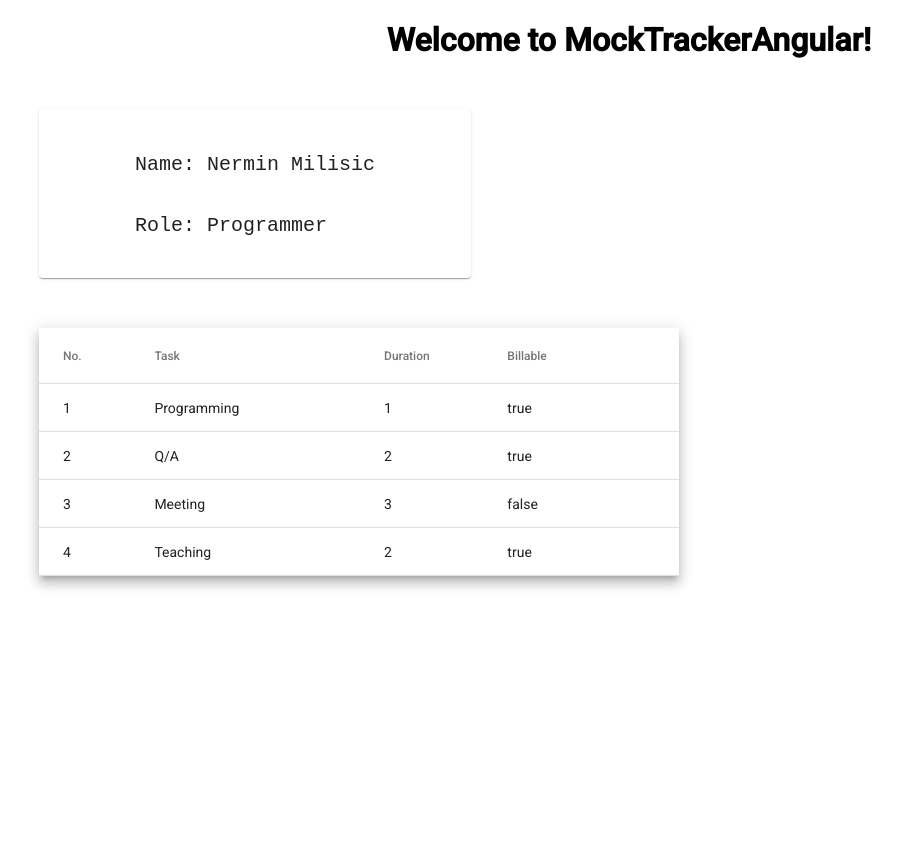
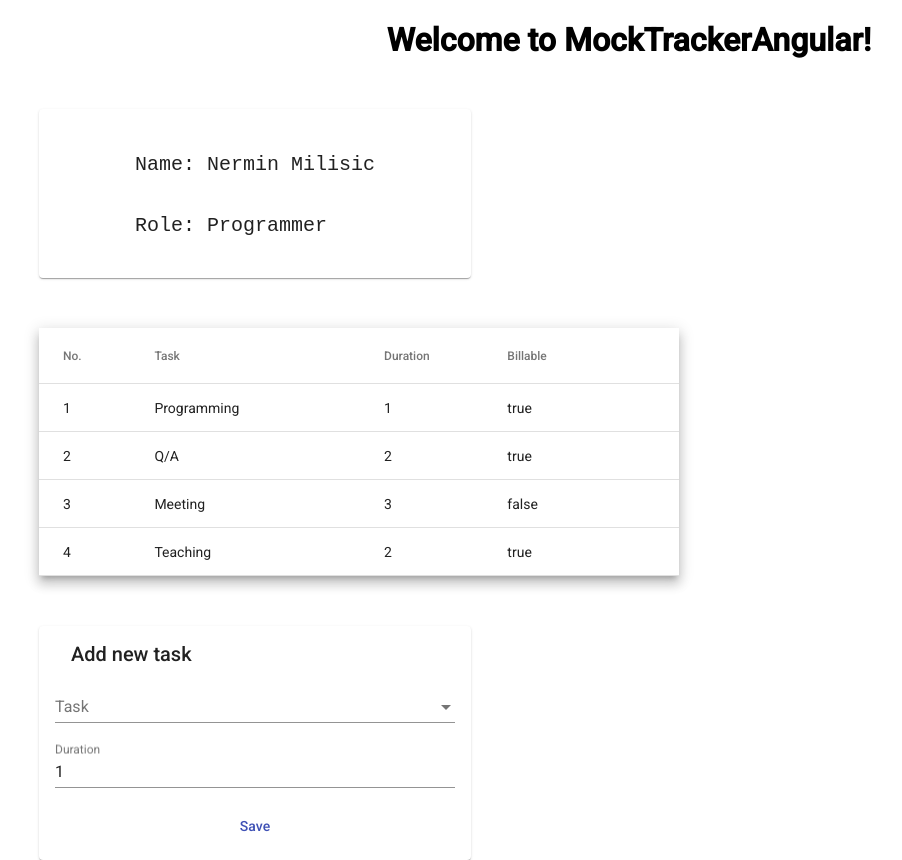
Before and after one commit to DejanAcimovic/MockTracker, an Angular app in the folder MockTrackerAngular/: page / in a window 1280 px wide. Shown: the whole page, without its empty margins (11-913 px from the left). Before the commit the page ends 821 px from the top, so only its background shows below. Built offline with nearby package versions, Linux system fonts and the light colour scheme.

Commit message:
add form

```diff
--- a/MockTrackerAngular/src/app/app.module.ts
+++ b/MockTrackerAngular/src/app/app.module.ts
@@ -11,6 +11,7 @@ import {MatFormFieldModule} from '@angular/material/form-field';
 import {MatCheckboxModule} from  '@angular/material/checkbox';
 import {MatSelectModule} from  '@angular/material/select';
 import { MatInputModule } from '@angular/material/input';
+import {MatButtonModule} from '@angular/material/button';
 
 @NgModule({
   declarations: [
@@ -26,7 +27,8 @@ import { MatInputModule } from '@angular/material/input';
     MatFormFieldModule,
     MatCheckboxModule,
     MatSelectModule,
-    MatInputModule
+    MatInputModule,
+    MatButtonModule
   ],
   providers: [],
   bootstrap: [AppComponent]
--- a/MockTrackerAngular/src/app/timesheet/timesheet.component.css
+++ b/MockTrackerAngular/src/app/timesheet/timesheet.component.css
@@ -14,11 +14,19 @@ table {
     display: block;
     width: 400px;
   }
-  .example-container {
-    display: flex;
-    flex-direction: column;
+
+
+  .example-form {
+    min-width: 150px;
+    max-width: 500px;
+    width: 100%;
   }
 
-  .example-container > * {
-    width: 50%;
+  .example-full-width {
+    width: 100%;
   }
+
+  .example-button-row button,
+.example-button-row a {
+  margin-right: 8px;
+}
--- a/MockTrackerAngular/src/app/timesheet/timesheet.component.html
+++ b/MockTrackerAngular/src/app/timesheet/timesheet.component.html
@@ -42,7 +42,31 @@
   <tr mat-header-row *matHeaderRowDef="displayedColumns"></tr>
   <tr mat-row *matRowDef="let row; columns: displayedColumns;"></tr>
 </table>
+<mat-card class="example-card">
+    <mat-card-header>
 
+         <mat-card-title> Add new task</mat-card-title>
+
+       </mat-card-header>
+<form class="example-form">
+    <mat-form-field class="example-full-width">
+        <mat-select placeholder="Task">
+          <mat-option value="option">Option</mat-option>
+          <mat-option value="option1">Option 1</mat-option>
+          <mat-option value="option2">Option 2</mat-option>
+
+        </mat-select>
+      </mat-form-field>
+    <mat-form-field class="example-full-width">
+      <input matInput placeholder="Duration" value="1">
+    </mat-form-field>
+
+
+
+
+    <button mat-button color="primary">Save</button>
+  </form>
+</mat-card>
 <!-- <div class="example-container">
     <mat-form-field>
         <mat-select placeholder="Task">
```
